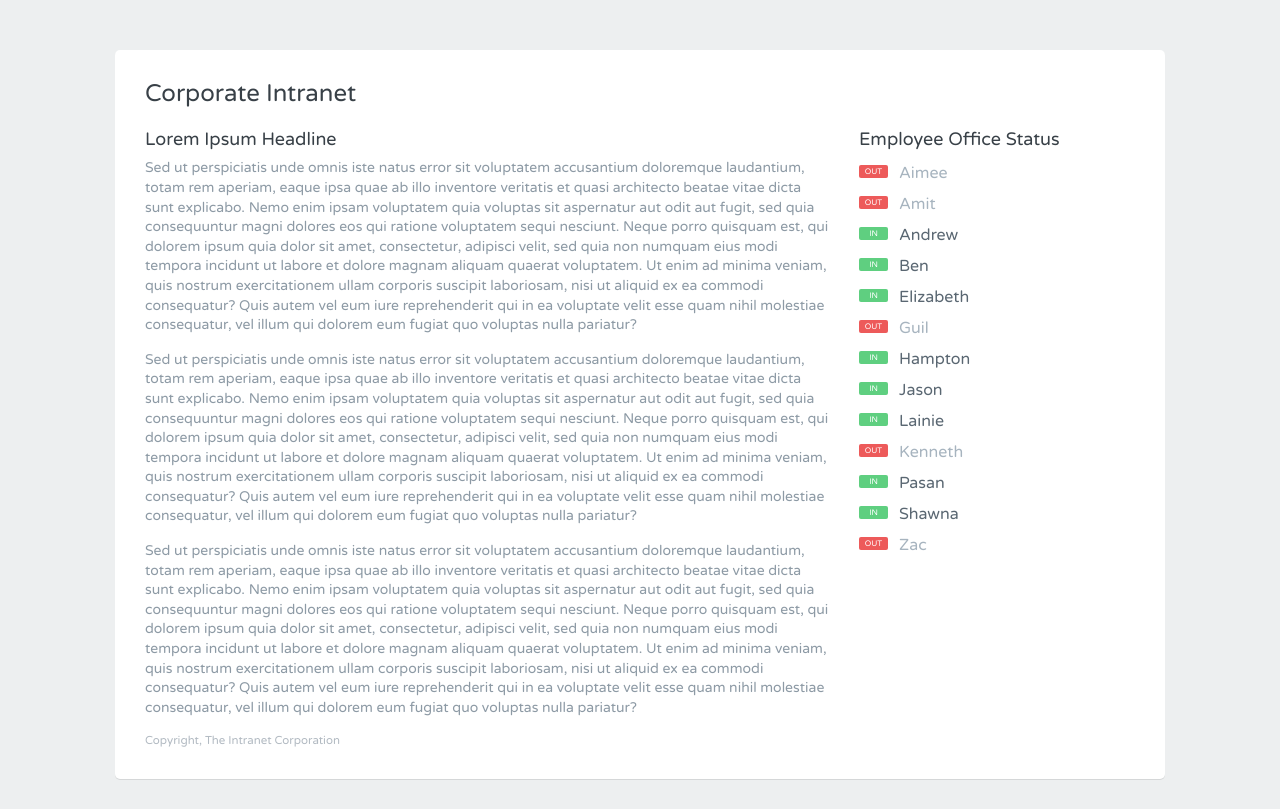
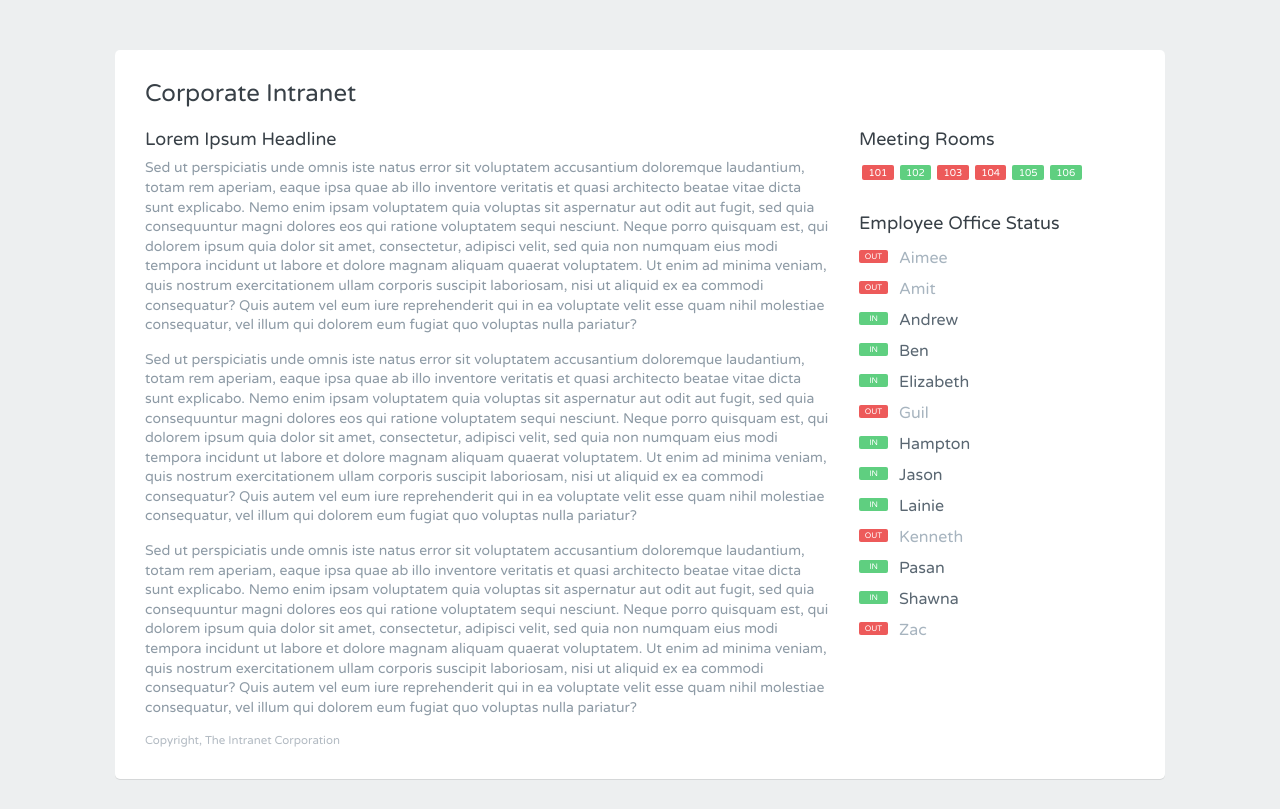
Before and after one commit to jorgeAcosta2/AjaxBasics, a plain HTML site: page index.html in a window 1280 px wide. Drawn offline with Linux system fonts and the light colour scheme.

Commit message:
completed stage 2 code challenge

```diff
--- a/css/main.css
+++ b/css/main.css
@@ -321,10 +321,35 @@ ul li {
   position: relative;
 }
 
+ul.rooms {
+  margin-bottom: 30px;
+}
+
+ul.rooms li {
+  font-size: 1em;
+  display: inline-block;
+  width: 10%;
+  padding: 3px 2px 2px;
+  border-radius: 2px;
+  margin: 0 3px 3px 3px;
+  color: white;
+    text-align: center;
+}
+
+ul.rooms li.empty {
+  background-color: #5fcf80;
+}
+ul.rooms li.full {
+  background-color: #ed5a5a;
+}
+
+ul.bulleted {
+  margin-bottom: 20px;
+}
+
 ul.bulleted li {
   padding-left: 40px;
 }
-
 ul.bulleted li:before {
   position: absolute;
   top: 0;
@@ -333,23 +358,20 @@ ul.bulleted li:before {
   font-size: .5em;
   padding: 3px 2px 2px;
   border-radius: 2px;
-  text-align: center;
+  text-align:center;
   width: 25px;
 }
 
 ul.bulleted .in {
   color: #5A6772;
 }
-
 ul.bulleted .in:before {
   content: "IN";
   background-color: #5fcf80;
 }
-
 ul.bulleted .out {
   color: #A7B4BF;
 }
-
 ul.bulleted .out:before {
   content: "OUT";
   background-color: #ed5a5a;
--- /dev/null
+++ b/data/rooms.json
@@ -0,0 +1,26 @@
+[
+  {
+   "room": 101,
+   "available": false
+  },
+  {
+   "room": 102,
+   "available": true
+  },
+  {
+   "room": 103,
+   "available": false
+  },
+  {
+   "room": 104,
+   "available": false
+  },
+  {
+   "room": 105,
+   "available": true
+  },
+  {
+   "room": 106,
+   "available": true
+  }
+]
--- a/index.html
+++ b/index.html
@@ -3,7 +3,7 @@
 <head>
   <meta charset="utf-8">
   <title>AJAX Office Status Widget</title>
-  <link href='http://fonts.googleapis.com/css?family=Varela+Round' rel='stylesheet' type='text/css'>
+  <link href='//fonts.googleapis.com/css?family=Varela+Round' rel='stylesheet' type='text/css'>
   <link rel="stylesheet" href="css/main.css">
   <script src="js/widget.js"></script>
 </head>
@@ -22,7 +22,12 @@
           <p>Sed ut perspiciatis unde omnis iste natus error sit voluptatem accusantium doloremque laudantium, totam rem aperiam, eaque ipsa quae ab illo inventore veritatis et quasi architecto beatae vitae dicta sunt explicabo. Nemo enim ipsam voluptatem quia voluptas sit aspernatur aut odit aut fugit, sed quia consequuntur magni dolores eos qui ratione voluptatem sequi nesciunt. Neque porro quisquam est, qui dolorem ipsum quia dolor sit amet, consectetur, adipisci velit, sed quia non numquam eius modi tempora incidunt ut labore et dolore magnam aliquam quaerat voluptatem. Ut enim ad minima veniam, quis nostrum exercitationem ullam corporis suscipit laboriosam, nisi ut aliquid ex ea commodi consequatur? Quis autem vel eum iure reprehenderit qui in ea voluptate velit esse quam nihil molestiae consequatur, vel illum qui dolorem eum fugiat quo voluptas nulla pariatur?</p>
           <p>Sed ut perspiciatis unde omnis iste natus error sit voluptatem accusantium doloremque laudantium, totam rem aperiam, eaque ipsa quae ab illo inventore veritatis et quasi architecto beatae vitae dicta sunt explicabo. Nemo enim ipsam voluptatem quia voluptas sit aspernatur aut odit aut fugit, sed quia consequuntur magni dolores eos qui ratione voluptatem sequi nesciunt. Neque porro quisquam est, qui dolorem ipsum quia dolor sit amet, consectetur, adipisci velit, sed quia non numquam eius modi tempora incidunt ut labore et dolore magnam aliquam quaerat voluptatem. Ut enim ad minima veniam, quis nostrum exercitationem ullam corporis suscipit laboriosam, nisi ut aliquid ex ea commodi consequatur? Quis autem vel eum iure reprehenderit qui in ea voluptate velit esse quam nihil molestiae consequatur, vel illum qui dolorem eum fugiat quo voluptas nulla pariatur?</p>
         </section>
-        <aside class="grid-30 list">
+         <aside class="grid-30 list">
+        <h2>Meeting Rooms</h2>
+          <div id="roomList">
+
+
+          </div>
           <h2>Employee Office Status</h2>
           <div id="employeeList">
 
--- a/js/widget.js
+++ b/js/widget.js
@@ -20,3 +20,27 @@ xhr.onreadystatechange = function(){
 
 xhr.open('GET', 'data/employees.json');
 xhr.send();
+
+
+
+var xhr2 = new XMLHttpRequest();
+xhr2.onreadystatechange = function(){
+    if(xhr2.readyState === 4){
+        var rooms = JSON.parse(xhr2.responseText);
+        var statusHTML = '<ul class="rooms">';
+        for (var i = 0; i<rooms.length;i++){
+            if(rooms[i].available === true){
+                statusHTML += '<li class="empty">';
+            }else{
+                statusHTML += '<li class="full">';
+            }
+            statusHTML += rooms[i].room;
+            statusHTML += '</li>';
+        }
+        statusHTML += '</ul>';
+        document.getElementById('roomList').innerHTML = statusHTML;
+    }
+}
+
+xhr2.open('GET', 'data/rooms.json');
+xhr2.send();
```
